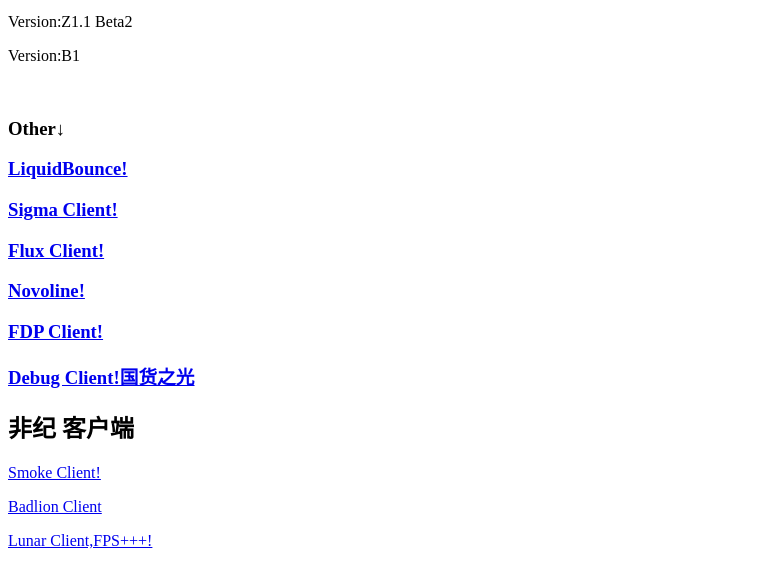
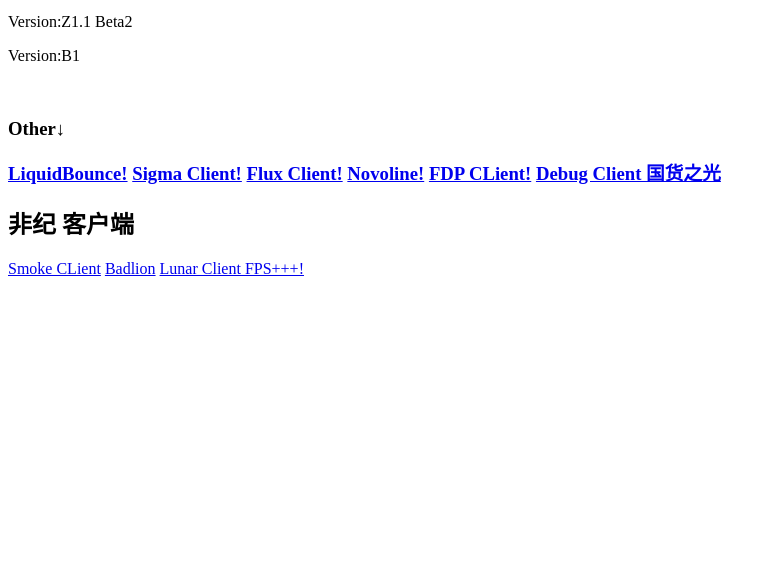
Before and after one commit to ALDSense1/ALDSense1.github.io, a plain HTML site: page index.html in a window 1280 px wide. Shown: the part 101-688 px from the top of the page, without its empty margins (0-776 px from the left). Drawn offline with Linux system fonts and the light colour scheme.

Commit message:
Update index.html

```diff
--- a/index.html
+++ b/index.html
@@ -10,15 +10,15 @@
     <p>Version:Z1.1 Beta2</p>
     <p>Version:B1</p>
     <br><h3>Other↓<h3>
-    <a href="https://liquidbounce.net"><p>LiquidBounce! </p> </a>
-    <a href="https://sigmaclient.info"><p>Sigma Client! </p> </a>
-    <a href="https://flux.today"><p>Flux Client! </p> </a>
-    <a href="https://novoline.wtf"><p>Novoline! </p> </a>
-    <a href="https://fdp.liulihaocai.pw"><p>FDP Client! </p> </a>
-    <a href="https://debug.xinchen.space"><p>Debug Client!国货之光 </p> </a>
+    <a href="https://liquidbounce.net" target="_blank">LiquidBounce!</a>
+    <a href="https://sigmaclient.info" target="_blank">Sigma Client!</a>
+    <a href="https://flux.today" target="_blank">Flux Client!</a>
+    <a href="https://novoline.wtf" target="_blank">Novoline!</a>
+    <a href="https://fdp.liulihaocai.pw" target="_blank">FDP CLient!</a>
+    <a href="https://debug.xinchen.space" target="_blank">Debug Client 国货之光</a>
     <h2>非纪 客户端</h2>
-    <a href="https://smokeclient.cn"><p>Smoke Client! </p> </a>
-    <a href="https://badlion.net"><p>Badlion Client </p> </a>
-    <a href="https://lunar.gg"><p>Lunar Client,FPS+++! </p> </a>
+    <a href="https://smokeclient.cn" target="_blank">Smoke CLient</a>
+    <a href="https://badlion.net" target="_blank">Badlion</a>
+    <a href="https://lunar.gg" target="_blank">Lunar Client FPS+++!</a>
 </body>
 </html>
```
